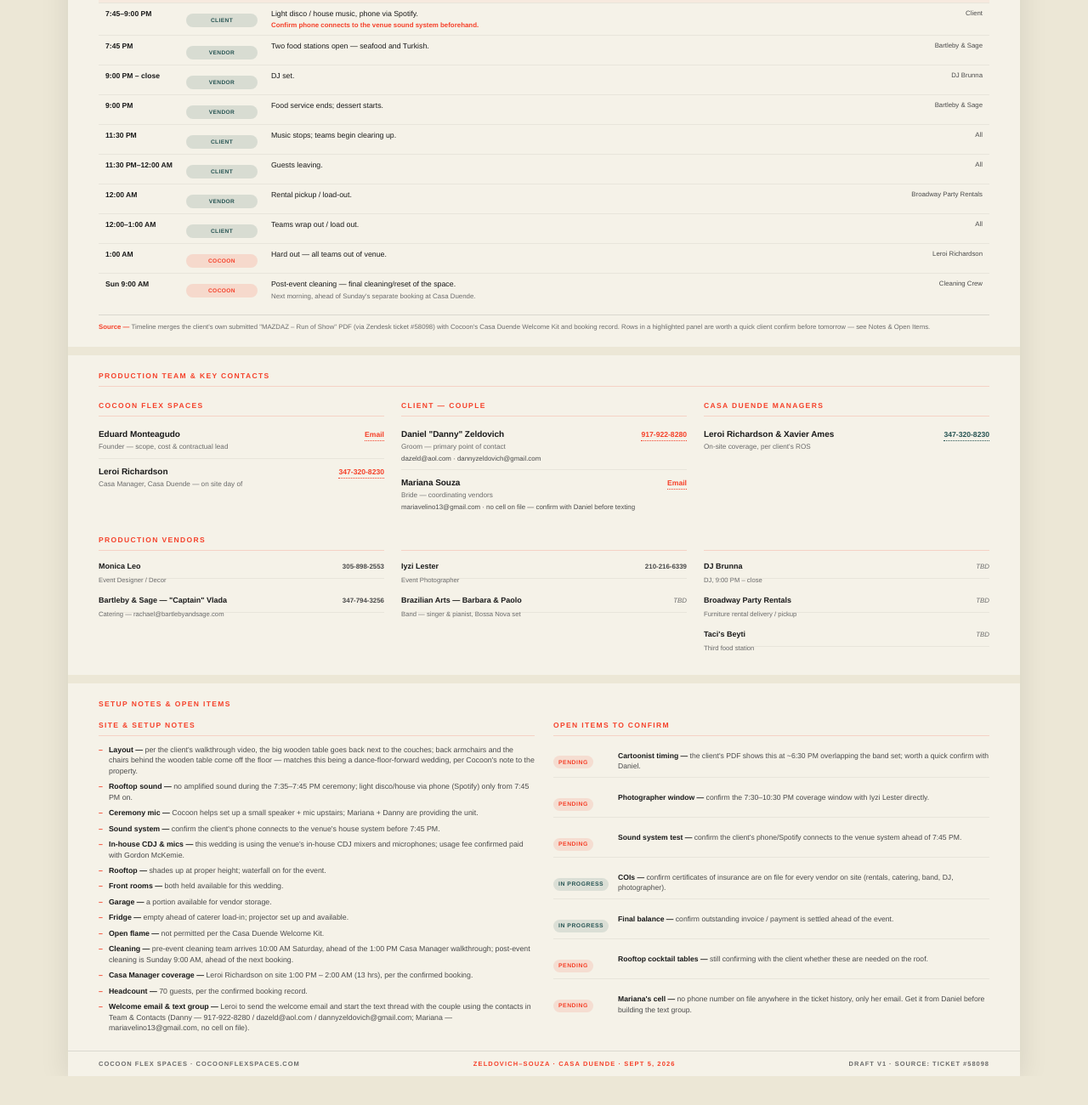
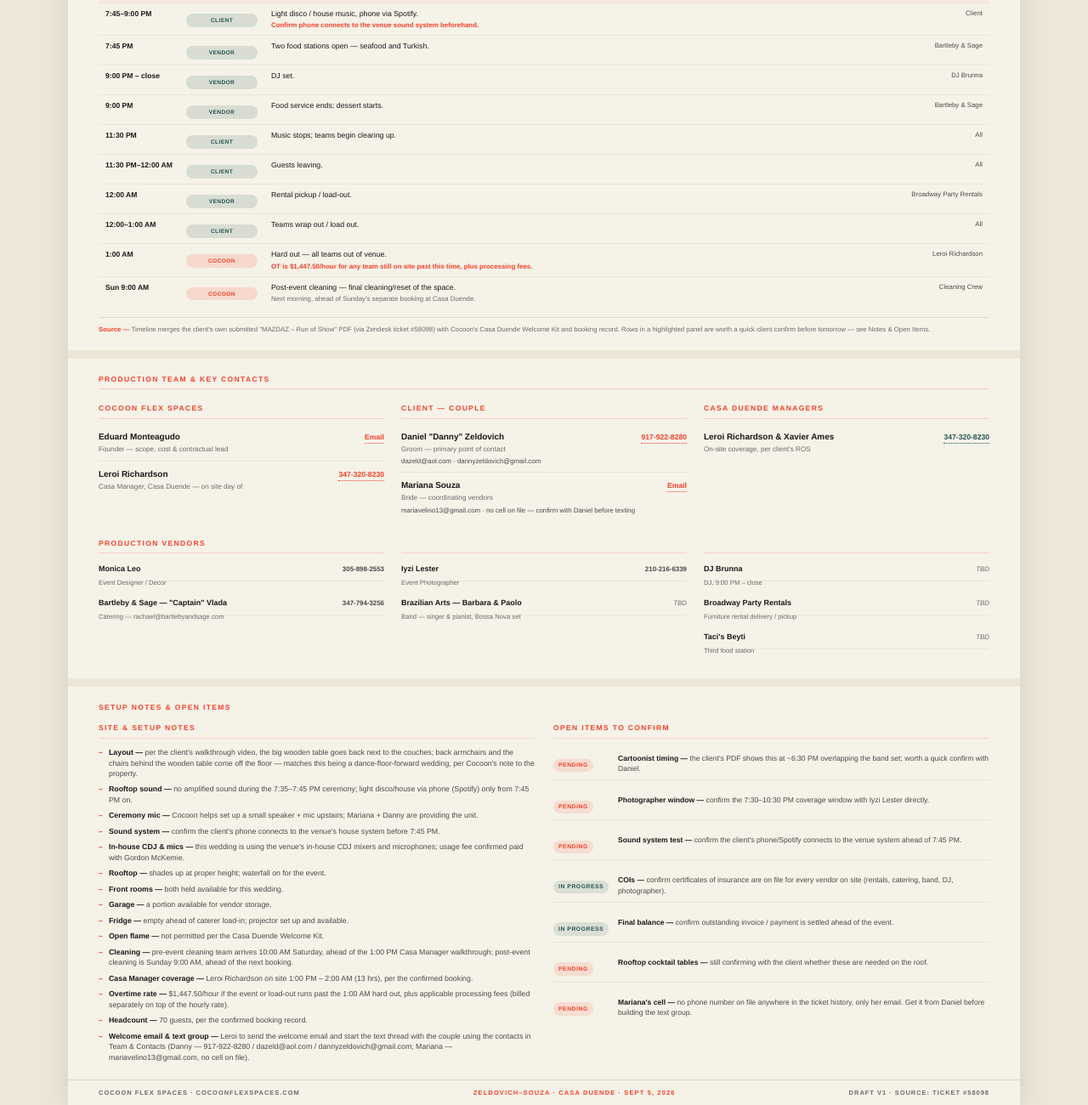
Before and after one commit to cocoonflexspaces/cocoon-zeldovich-souza-ros, a plain HTML site: page index.html in a window 1280 px wide. Shown: the part 1298-2598 px from the top of the page at 85% size. Before the commit the page ends 2564 px from the top, so only its background shows below. Drawn offline with Linux system fonts and the light colour scheme.

Commit message:
Update overtime rate information in index.html
Added note about overtime rate for teams on site past hard out time.

```diff
--- a/index.html
+++ b/index.html
@@ -523,7 +523,7 @@
           <tr>
             <td class="rt-time">1:00 AM</td>
             <td class="rt-track"><span class="track-pill cocoon">Cocoon</span></td>
-            <td class="rt-item">Hard out — all teams out of venue.</td>
+            <td class="rt-item">Hard out — all teams out of venue.<span class="rt-note flag">OT is $1,447.50/hour for any team still on site past this time, plus processing fees.</span></td>
             <td class="rt-owner">Leroi Richardson</td>
           </tr>
           <tr>
@@ -622,6 +622,7 @@
           <li><strong>Open flame —</strong> not permitted per the Casa Duende Welcome Kit.</li>
           <li><strong>Cleaning —</strong> pre-event cleaning team arrives 10:00 AM Saturday, ahead of the 1:00 PM Casa Manager walkthrough; post-event cleaning is Sunday 9:00 AM, ahead of the next booking.</li>
           <li><strong>Casa Manager coverage —</strong> Leroi Richardson on site 1:00 PM – 2:00 AM (13 hrs), per the confirmed booking.</li>
+          <li><strong>Overtime rate —</strong> $1,447.50/hour if the event or load-out runs past the 1:00 AM hard out, plus applicable processing fees (billed separately on top of the hourly rate).</li>
           <li><strong>Headcount —</strong> 70 guests, per the confirmed booking record.</li>
           <li><strong>Welcome email &amp; text group —</strong> Leroi to send the welcome email and start the text thread with the couple using the contacts in Team &amp; Contacts (Danny — 917-922-8280 / dazeld@aol.com / dannyzeldovich@gmail.com; Mariana — mariavelino13@gmail.com, no cell on file).</li>
         </ul>
```
